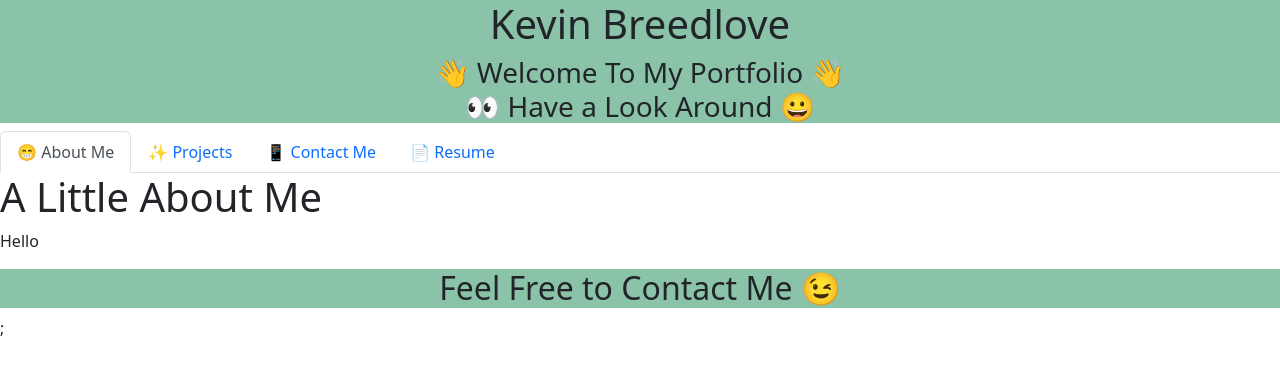
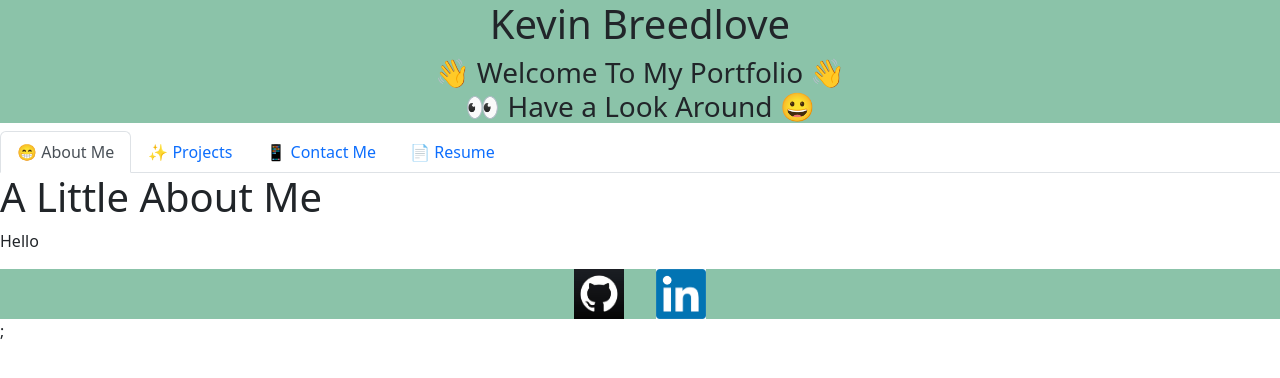
Before and after one commit to Chiweenie6/My_Projects_Portfolio, a React (Create React App) app: page / in a window 1280 px wide. Shown: the top 378 px of the page. Built offline with nearby package versions, Linux system fonts and the light colour scheme.

Commit message:
updated footer with anchors

```diff
--- a/src/components/Footer.js
+++ b/src/components/Footer.js
@@ -3,7 +3,8 @@ import React from "react";
 export default function Footer () {
     return (
         <div class="text-center bg-success bg-opacity-50">
-            <h1 class="fs-2">Feel Free to Contact Me 😉</h1>
+            <a href="https://github.com/Chiweenie6" class="m-3"><img src={require("./images/GitHub.jpg")} alt="GitHub" height="50" width="50"></img></a>
+            <a href="https://www.linkedin.com/in/kevin-breedlove-41647793/" class="m-3"><img src={require("./images/Linkedin.png")} alt="Linkedin" height="50" width="50"></img></a>
         </div>
     );
 }
```
Also changed, not shown: src/components/images/GitHub.jpg (added), src/components/images/Linkedin.png (added).
